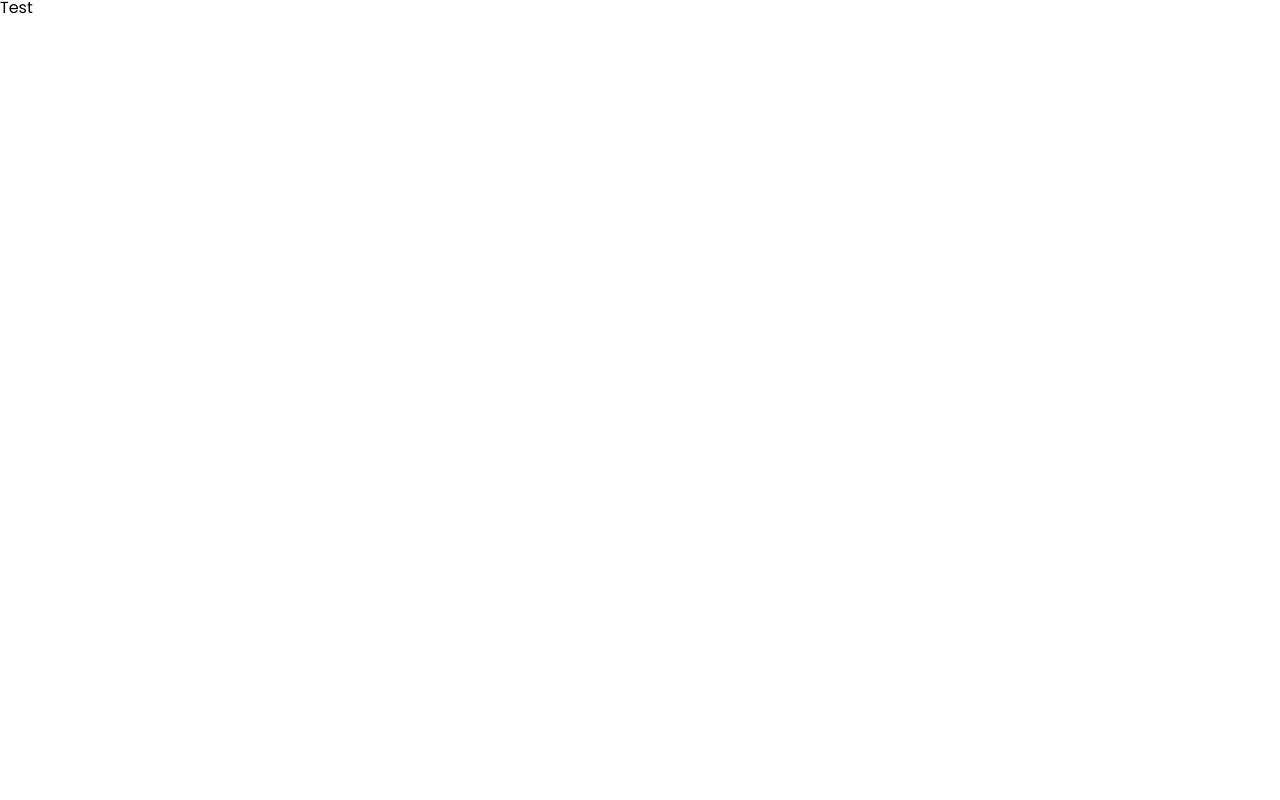
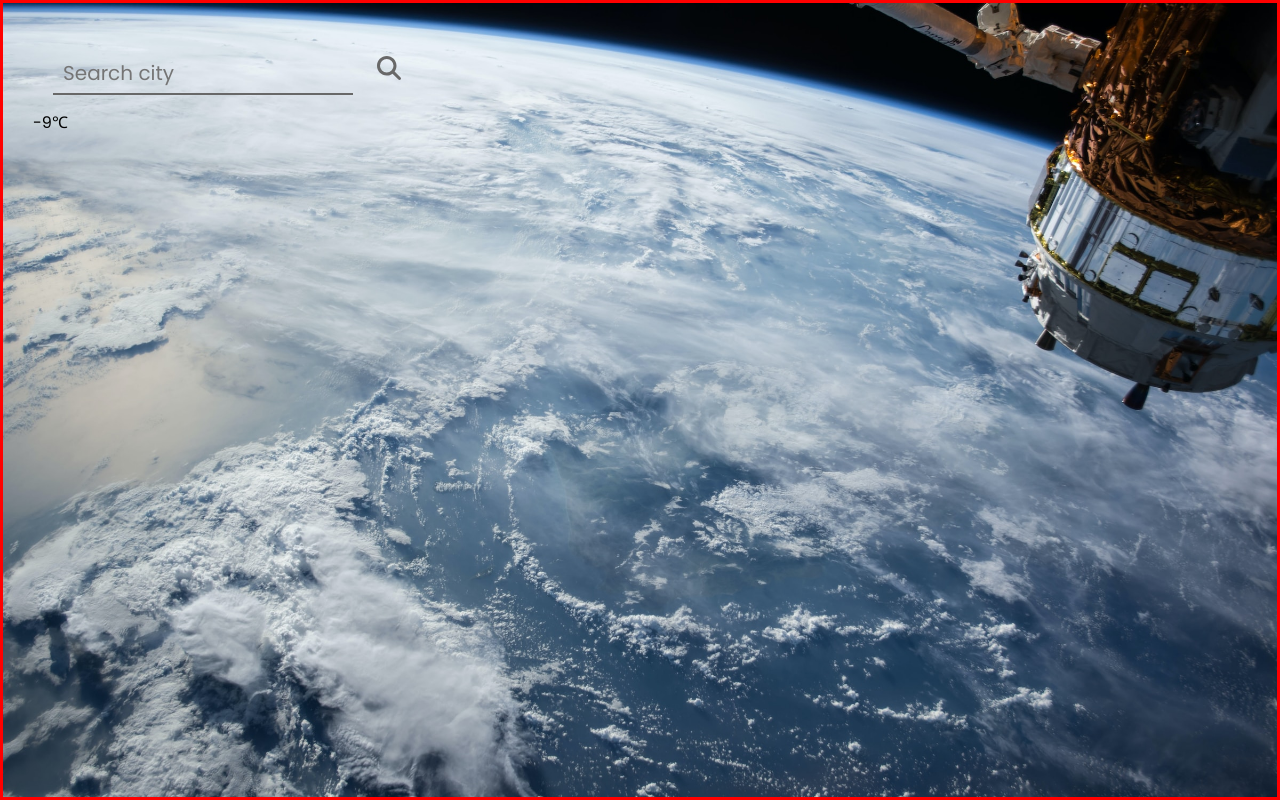
Before and after one commit to ArtmMtvnko/Menu-items-traning, a website built with webpack: page src/index.html in a window 1280 px wide. Built offline with nearby package versions, Linux system fonts and the light colour scheme.

Commit message:
Added search bar, background wallparpers.

```diff
--- a/src/index.html
+++ b/src/index.html
@@ -6,6 +6,15 @@
     <title>Weather API</title>
 </head>
 <body>
-    <h1>Test</h1>
+    <div class="container">
+        <form class="search-form" action="#">
+            <input class="search-bar" type="text" placeholder="Search city">
+            <svg xmlns="http://www.w3.org/2000/svg" height="24" width="24" viewBox="0 0 512 512"><!--!Font Awesome Free 6.5.1 by @fontawesome - https://fontawesome.com License - https://fontawesome.com/license/free Copyright 2024 Fonticons, Inc.--><path fill="#686868" d="M416 208c0 45.9-14.9 88.3-40 122.7L502.6 457.4c12.5 12.5 12.5 32.8 0 45.3s-32.8 12.5-45.3 0L330.7 376c-34.4 25.2-76.8 40-122.7 40C93.1 416 0 322.9 0 208S93.1 0 208 0S416 93.1 416 208zM208 352a144 144 0 1 0 0-288 144 144 0 1 0 0 288z"/></svg>
+        </form>
+        <section class="temperature">
+            <div class="temperature__number">-9℃</div>
+            <div class="temperature__info"></div>
+        </section>
+    </div>
 </body>
 </html>
--- /dev/null
+++ b/src/scripts/searchCityBar.js
@@ -0,0 +1,10 @@
+const form = document.querySelector('.search-form')
+const searchBar = document.querySelector('.search-bar')
+let inputValue
+
+form.addEventListener('submit', e => {
+    e.preventDefault()
+    inputValue = searchBar.value.trim()
+    searchBar.value = null
+    console.log(inputValue, typeof inputValue)
+})
--- a/src/styles/index.scss
+++ b/src/styles/index.scss
@@ -1,6 +1,19 @@
 @import url('https://fonts.googleapis.com/css2?family=Poppins:wght@100;200;400;500;600;700&display=swap');
 @import "./null-styles.scss";
+@import "./search-bar.scss";
 
 body {
     font-family: 'Poppins', sans-serif;
+    background-image: url('../assets/images/earth.jpg');
+    background-repeat: no-repeat;
+    background-size: cover;
 }
+
+.container {
+    display: block;
+    margin: 0 auto;
+    padding: 30px;
+    max-width: 1500px;
+    height: 100%;
+    border: 3px solid red;
+}
--- /dev/null
+++ b/src/styles/search-bar.scss
@@ -0,0 +1,20 @@
+.search-bar {
+    margin: 20px;
+    padding: 5px 10px;
+    width: 300px;
+
+    background-color: transparent;
+    border-bottom: 2px solid #686868;
+
+    font-size: 1.25rem;
+
+    transition: 0.5s ease-out;
+
+    &::placeholder {
+        color: 686868;
+    }
+
+    &:focus,&:hover {
+        width: 400px;
+    }
+}
```
Also changed, not shown: src/index.js (+19 -0 lines), dist/bundle.js (added), dist/index.html (added), src/assets/images/earth.jpg (added).
